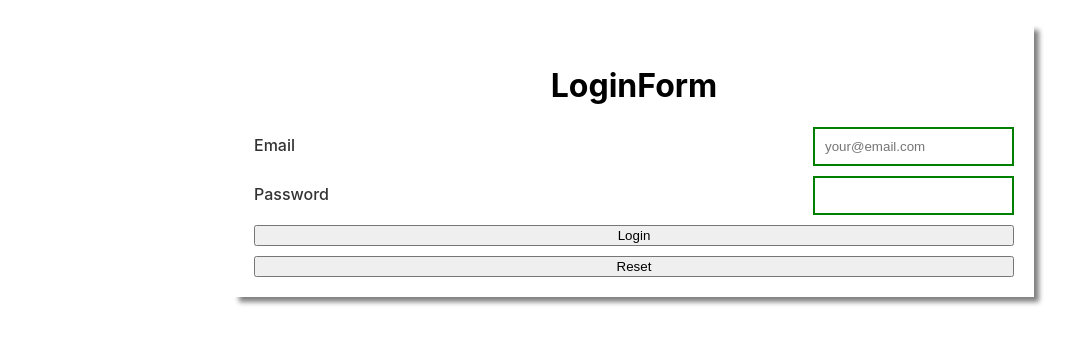
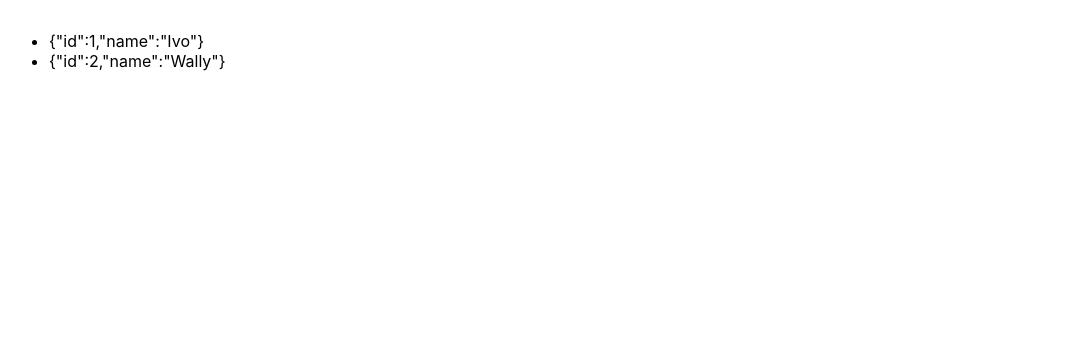
Before and after one commit to Artem8711/React-app, a React (Create React App) app: page / in a window 1280 px wide. Shown: the top 344 px of the page, without its empty margins (6-1079 px from the left). Built offline with nearby package versions, Linux system fonts and the light colour scheme.

Commit message:
UserLoader base

```diff
--- a/src/App.js
+++ b/src/App.js
@@ -1,7 +1,7 @@
-import LoginForm from "./components/LoginForm";
+import UsersLoader from "./components/UsersLoader";
 
 function App() {
-  return <LoginForm />;
+  return <UsersLoader />;
 }
 
 export default App;
--- /dev/null
+++ b/src/components/UsersLoader/index.jsx
@@ -0,0 +1,39 @@
+import { Component } from "react";
+
+class UsersLoader extends Component {
+  constructor(props) {
+    super(props);
+
+    this.state = {
+      users: [
+        { id: 1, name: `Ivo` },
+        { id: 2, name: `Wally` },
+      ],
+
+      isLoading: false,
+      error: null,
+      currentPage: 1,
+    };
+  }
+
+  render() {
+    const { users, isLoading, error } = this.state;
+
+    return (
+      <>
+        {error && <div>ERROR</div>}
+        {isLoading && <div>Loading. Please wait...</div>}
+
+        {!error && !isLoading && (
+          <ul>
+            {users.map((u) => (
+              <li key={u.id}>{JSON.stringify(u)}</li>
+            ))}
+          </ul>
+        )}
+      </>
+    );
+  }
+}
+
+export default UsersLoader;
```
